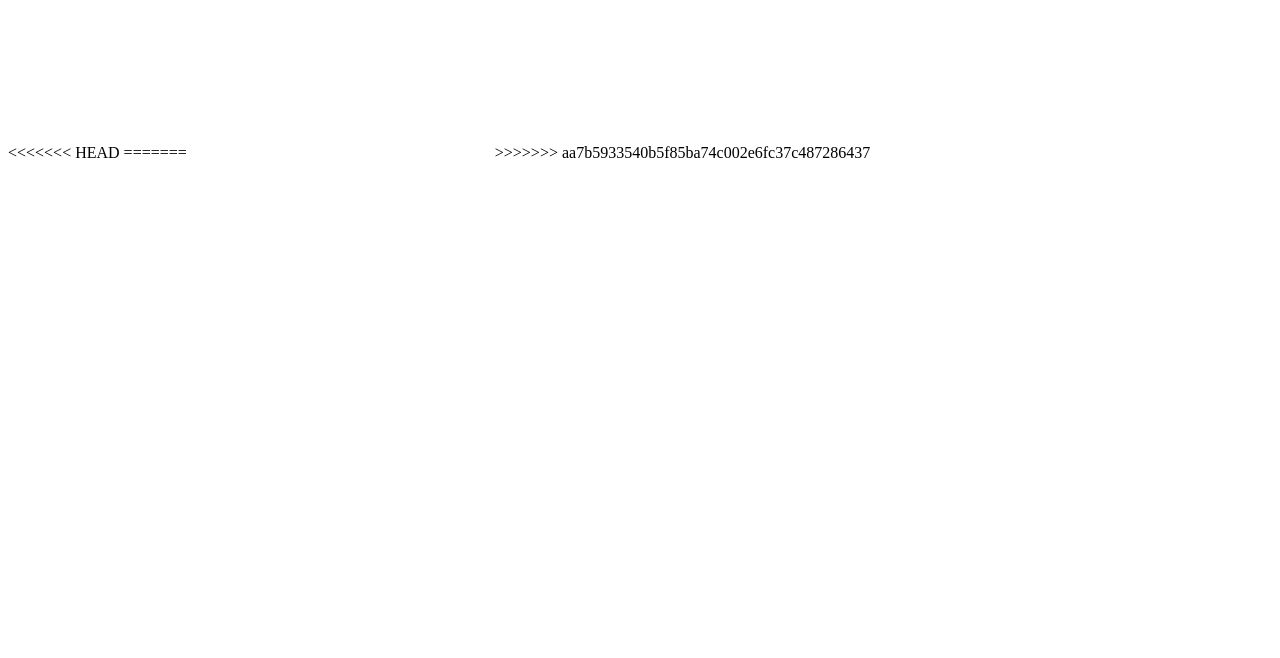
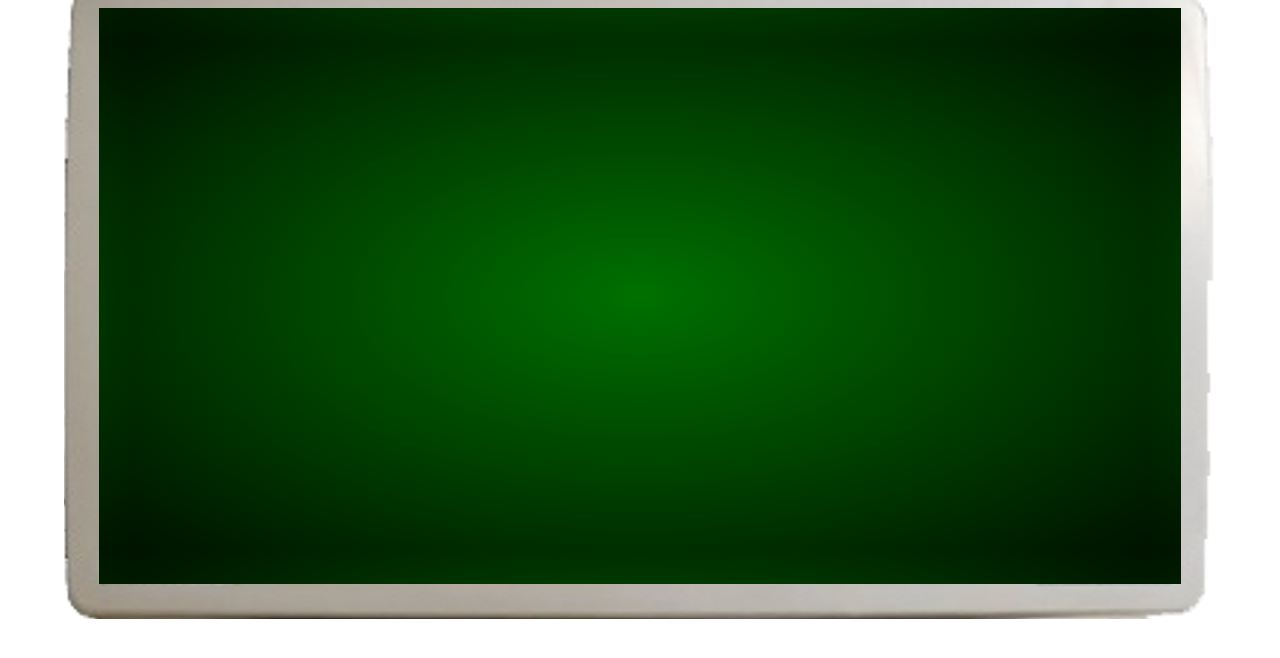
Before and after one commit to Vararg97/Terminal-Hacker, a plain HTML site: page index.html in a window 1280 px wide. Drawn offline with Linux system fonts and the light colour scheme.

Commit message:
Adding in terminal graphics

```diff
--- /dev/null
+++ b/css/terminal.css
@@ -0,0 +1,49 @@
+body {
+  background: white;
+}
+
+canvas {
+  padding: 0;
+  margin: 0 auto;
+  margin-bottom: 1rem;
+  display: block;
+  height: 80%;
+  width: 80%;
+}
+
+.terminal-border-Box {
+  border: 35px solid grey;
+  border-image-source: url(/images/monitor.png);
+  border-image-slice: 35;
+  border-image-outset: 1;
+  border-image-repeat: stretch;
+}
+
+/*
+Credit to Chris Coyier for this old school terminal looking trick
+*/
+.terminalBackground {
+  background-color: black;
+  background-image: radial-gradient(
+    rgba(0, 150, 0, 0.75), black 120%
+  );
+  color: white;
+  font: 1.3rem Inconsolata, monospace;
+  text-shadow: 0 0 5px #C8C8C8;
+  &::after {
+    content: "";
+    position: absolute;
+    top: 0;
+    left: 0;
+    width: 100vw;
+    height: 100vh;
+    background: repeating-linear-gradient(
+      0deg,
+      rgba(black, 0.15),
+      rgba(black, 0.15) 1px,
+      transparent 1px,
+      transparent 2px
+    );
+    pointer-events: none;
+  }
+}
--- a/index.html
+++ b/index.html
@@ -2,15 +2,12 @@
 <html>
 <head>
 	<title>Terminal Hacker</title>
-<<<<<<< HEAD
+	<link rel="stylesheet" type="text/css" href="css/terminal.css">
+	<script type="text/javascript" src="js/terminal.js"></script>
 </head>
 <body>
-
-=======
-	<script type="text/javascript" file="js/terminal.js"></script>
-</head>
-<body>
-	<canvas id='terminal'></canvas>
->>>>>>> aa7b5933540b5f85ba74c002e6fc37c487286437
+	<div>
+		<canvas id='terminal' class='terminalBackground terminal-border-Box'></canvas>
+	</div>
 </body>
 </html>
```
Also changed, not shown: js/terminal.js (+4 -3 lines), images/monitor.png (added).
